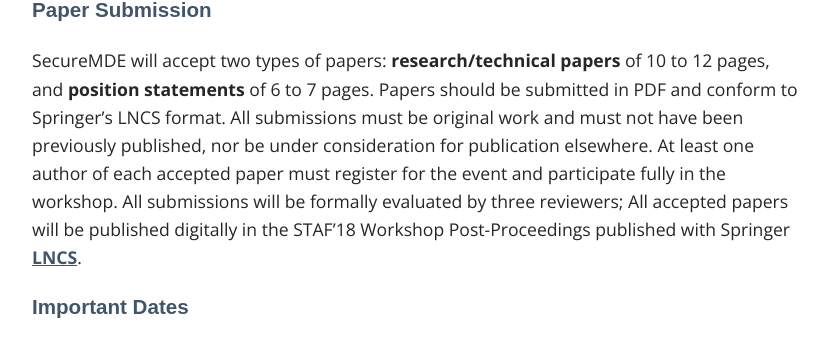
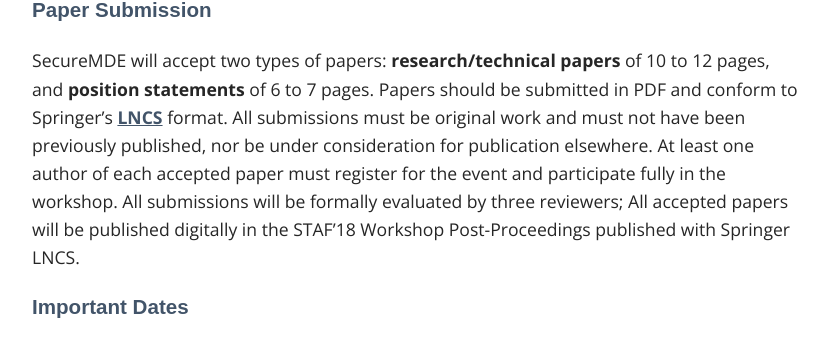
Before and after one commit to modelia/secure-mde-workshop, a Jekyll site: the page built from _pages/01_call.md, in a window 1280 px wide and 900 px high, scrolled down 1008 px. Shown: the part 255-604 px from the top of the window, without its empty margins (223-1051 px from the left). Built offline with Jekyll 4.4.1, drawn with Linux system fonts in a browser that asks for light colours; some web fonts are replaced.

Commit message:
some even minor edition

```diff
--- a/_pages/01_call.md
+++ b/_pages/01_call.md
@@ -34,12 +34,12 @@
 
 SecureMDE will accept two types of papers: **research/technical papers** of 10 to 12 pages, and **position
 statements** of 6 to 7 pages. Papers should be submitted in PDF and conform to
-Springer's LNCS format. All submissions must be original work and must not have
+Springer's <a href="http://www.springer.com/comp/lncs/authors.html">LNCS</a> format. All submissions must be original work and must not have
 been previously published, nor be under consideration for publication elsewhere.
 At least one author of each accepted paper must register for the event and
 participate fully in the workshop. All submissions will be formally evaluated by
 three reviewers; All accepted papers will be published digitally in the
-STAF'18 Workshop Post-Proceedings published with Springer <a href="http://www.springer.com/comp/lncs/authors.html">LNCS</a>.
+STAF'18 Workshop Post-Proceedings published with Springer LNCS.
 
 ### Important Dates
 
```
